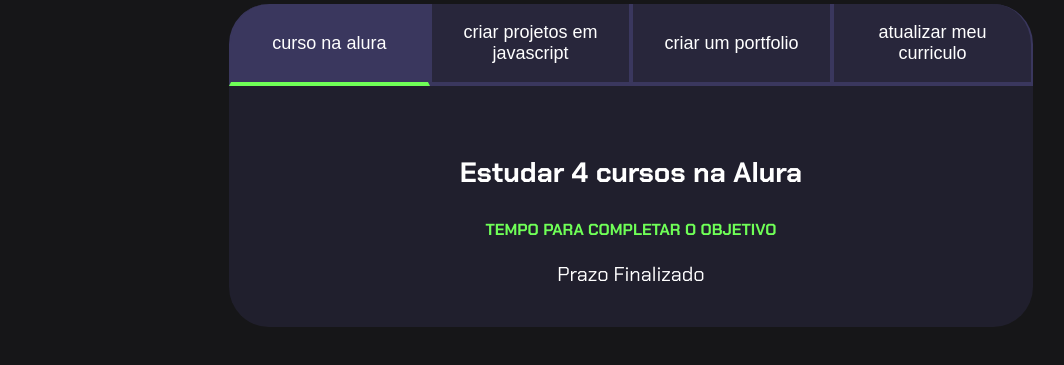
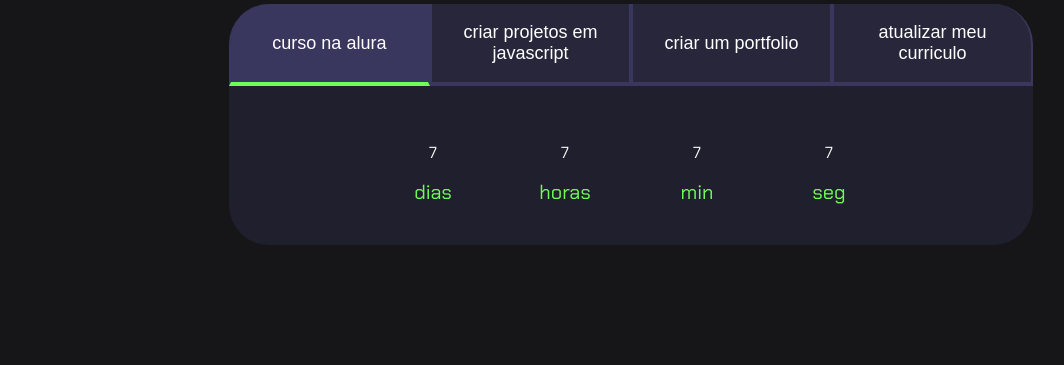
Before and after one commit to fariajoao10/fariajoao10, a plain HTML site: page alura joao/alura joao/index.html in a window 1280 px wide. Shown: the part 99-464 px from the top of the page, without its empty margins (9-1073 px from the left). Drawn offline with Linux system fonts and the light colour scheme.

Commit message:
Add files via upload

```diff
--- a/alura joao/alura joao/index.html
+++ b/alura joao/alura joao/index.html
@@ -17,11 +17,12 @@
 <button class="botao">atualizar meu curriculo</button>
 </div>
 <div class="abas-textos">
-    <div class="aba-conteudo ativo">
+<div class=aba-conteudo-ativo></div>
+    <div class="aba-conteudo ">
         <h3 class="aba-conteudo-titulo-principal">Estudar 4 cursos na Alura</h3>
         <h4 class="aba-conteudo-titulo-secundario">Tempo para completar o objetivo</h4>
         <div class="contador">
-    </div>
+        </div>
         <div class="aba-conteudo">
             <h3 class="aba-conteudo-titulo-principal">Criar 5 projetos em JavaScript</h3>
             <h4 class="aba-conteudo-titulo-secundario">Tempo para completar o objetivo</h4>
@@ -36,11 +37,31 @@
                     <h3 class="aba-conteudo-titulo-principal">Atualizar meu currículo com os certificados da Alura</h3>
                     <h4 class="aba-conteudo-titulo-secundario">Tempo para completar o objetivo</h4>
                     <div class="contador"></div>
-
                 </div>
             </div>
         </div>
     </div>
+    <div class="contador">
+    <div class="contador-digito">
+        <p class="contador-digito-numero">7</p>
+        <p class="contador-digito-texto">dias</p>
+      </div>
+      <div class="contador-digito">
+         <p class="contador-digito-numero">7</p>
+         <p class="contador-digito-texto">horas</p>
+      </div>
+
+      <div class="contador-digito">
+          <p class="contador-digito-numero">7</p>
+          <p class="contador-digito-texto">min</p>
+      </div>
+      <div class="contador-digito">
+          <p class="contador-digito-numero">7</p>
+          <p class="contador-digito-texto">seg</p>
+      </div>
+
+
+
 </section>
 <script src="main.js"></script>
 </body>
--- a/alura joao/alura joao/main.js
+++ b/alura joao/alura joao/main.js
@@ -21,7 +21,6 @@ const textos = document.querySelectorAll(".aba-conteudo");
         const tempoObjetivo4 = new Date("2024-02-01T00:00:00");
         const tempos = [tempoObjetivo1,tempoObjetivo2,tempoObjetivo3,tempoObjetivo4];
 
-        contadores[0].textContent = calculaTempo(tempoObjetivo1);
         contadores[0].textContent = calculaTempo(tempos[0]);
         contadores[1].textContent = calculaTempo(tempoObjetivo2);
         contadores[2].textContent = calculaTempo(tempoObjetivo3);
@@ -43,7 +42,8 @@ const textos = document.querySelectorAll(".aba-conteudo");
             if (tempoFinal > 0){
                 return dias + " dias " + horas + " horas " + minutos + " minutos " + segundos + " segundos";
             } else {
-                return "Prazo Finalizado";
+
+                return "prazo finalizado";
             }
             return dias + " dias " + horas + " horas " + minutos + " minutos " + segundos + " segundos";
             }
@@ -57,6 +57,7 @@ const textos = document.querySelectorAll(".aba-conteudo");
                 contadores[i].textContent = calculaTempo(tempos[i]);
             }
         }
+
         function comecaCronometro(){
             atualizaCronometro();
             setInterval(atualizaCronometro, 1000);
--- a/alura joao/alura joao/style.css
+++ b/alura joao/alura joao/style.css
@@ -98,6 +98,21 @@ body {
   text-transform: uppercase;
 }
 .contador{
+  display: flex;
+  justify-content: center;
+  flex-wrap: wrap;
+}
+.contador-digito{
+  padding: 0 16px;
+  text-align: center;
+  min-width: 100px;
+}
+.contador-digito-número{
+  font-size: 80px;
+  margin: 0;
+}
+.contador-digito-texto{
+  color: var(--verde);
   font-size: 20px;
-  text-align: center;
+  margin: 0;
 }
```
